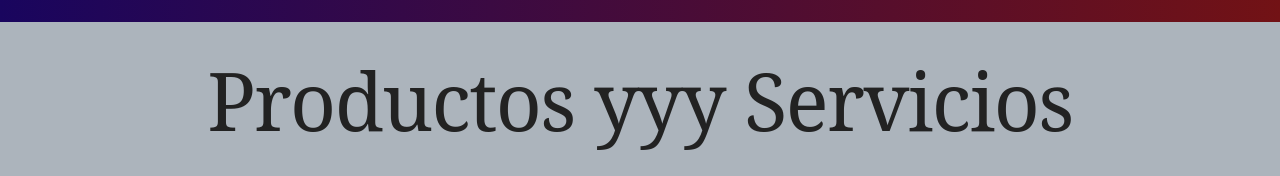
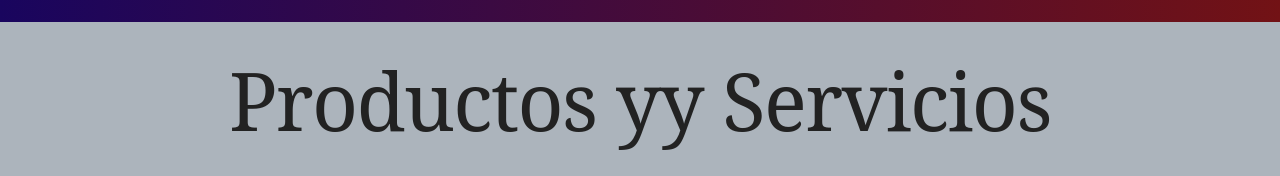
Before and after one commit to cristianpaladines/realCustomer, an Angular app: page / in a window 1280 px wide. Shown: the part 616-792 px from the top of the page. Built offline with nearby package versions, Linux system fonts and the light colour scheme; a web font is replaced by a local one.

Commit message:
cambio de ruta de imagenes3

```diff
--- a/src/app/components/home/home.component.html
+++ b/src/app/components/home/home.component.html
@@ -3,12 +3,12 @@
     <div class="container">
         <div class="row">
             <div class="four columns">
-                <img src="../../../../src/assets/img/bici3.png" id="logo" width="165px">
+                <img src="/src/assets/img/bici3.png" id="logo" width="165px">
             </div>
             <div class="two columns u-pull-right">
                 <ul>
                     <li class="submenu">
-                            <img src="../../../../src/assets/img/iconCar2.png" id="img-carrito">
+                            <img src="/src/assets/img/iconCar2.png" id="img-carrito">
                             <div id="carrito">
 
                                     <table id="lista-carrito" class="u-full-width">
@@ -67,7 +67,7 @@
     </div>
 
     <div id="lista-cursos" class="container">
-        <h1 id="encabezado" class="encabezado">Productos yyy Servicios</h1>
+        <h1 id="encabezado" class="encabezado">Productos yy Servicios</h1>
         <div class="row">
             <div class="four columns">
                 <div class="card">
```
